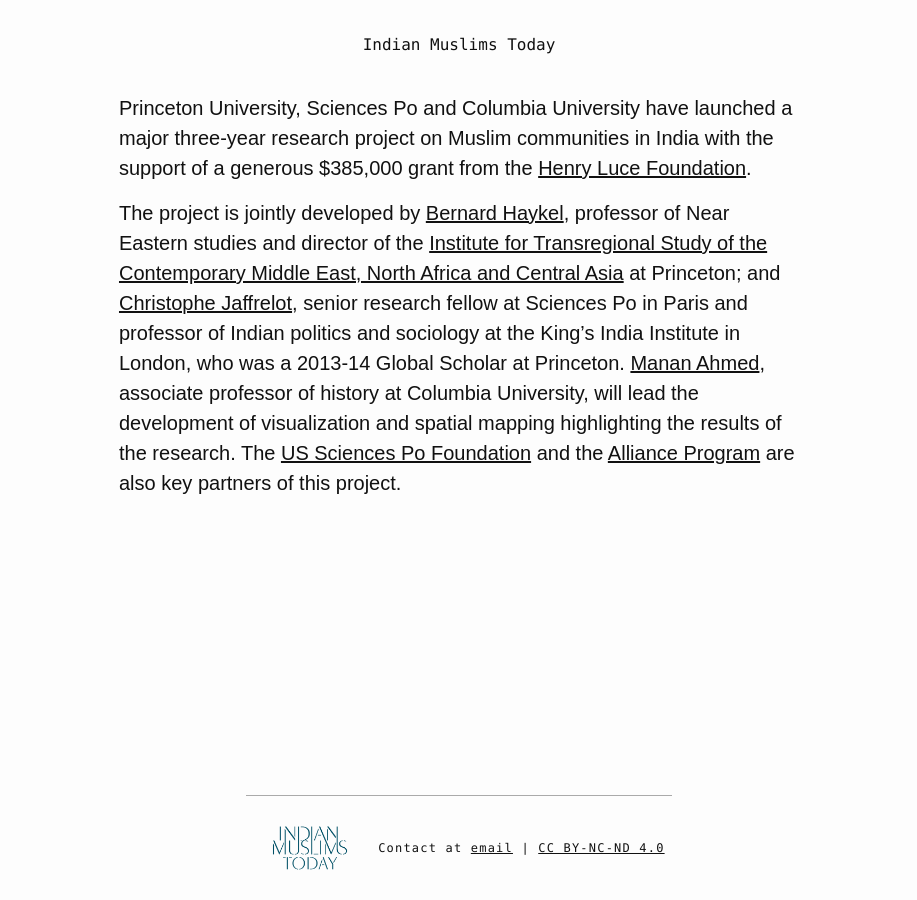
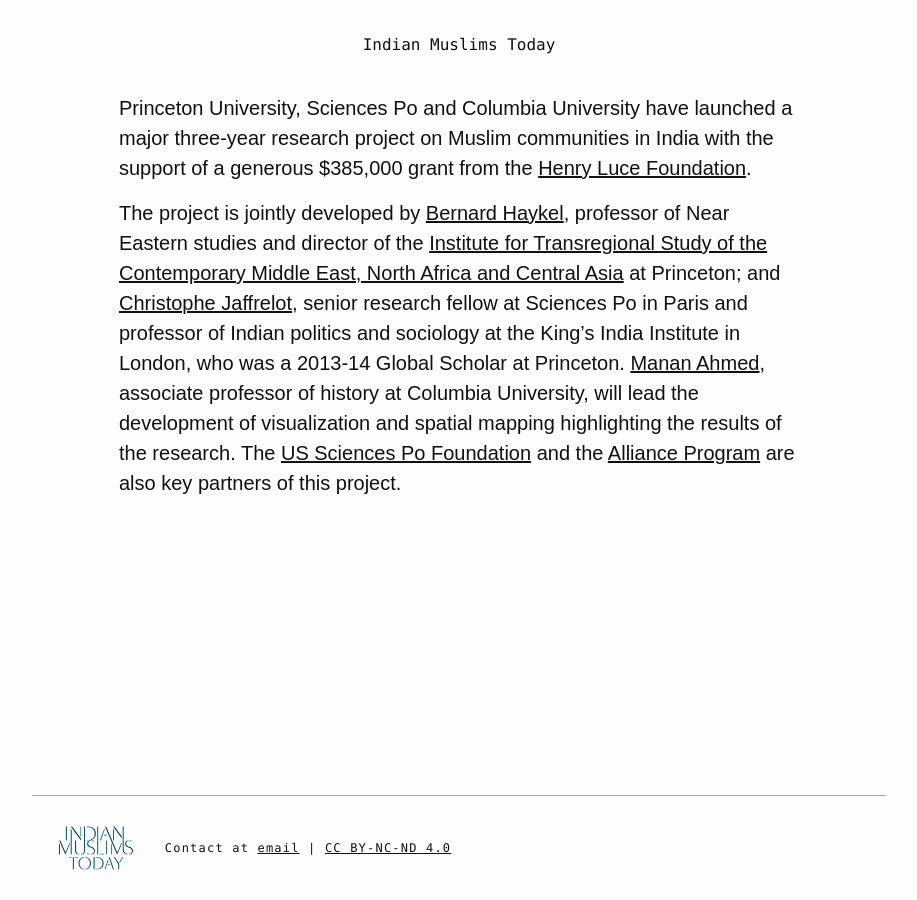
Before and after one commit to Muslims-In-India/Muslims-in-india.github.io, a Jekyll site: the page built from index.markdown, in a window 1280 px wide. Shown: the whole page, without its empty margins (181-1098 px from the left). Built offline with Jekyll 4.4.1, drawn with Linux system fonts in a browser that asks for light colours.

```diff
--- a/_includes/footer.html
+++ b/_includes/footer.html
@@ -1,5 +1,5 @@
-<div class="bt b--light-silver pv3 w-50 center">
-  <img src="assets/IMT_LogoSmall.png" class="dib mw4">
+<div class="bt b--light-silver pv3 w-100 center">
+  <span class="dib"><img src="assets/IMT_LogoSmall.png" class="mw4"></span>
   <p class="f7 tracked tc code dib">Contact at <a
     class="link underline near-black" href="mailto:{{ site.email }}">email</a> | <a class="link underline near-black"
     href="https://creativecommons.org/licenses/by-nc-nd/4.0/">CC BY-NC-ND 4.0</a></p>
```
